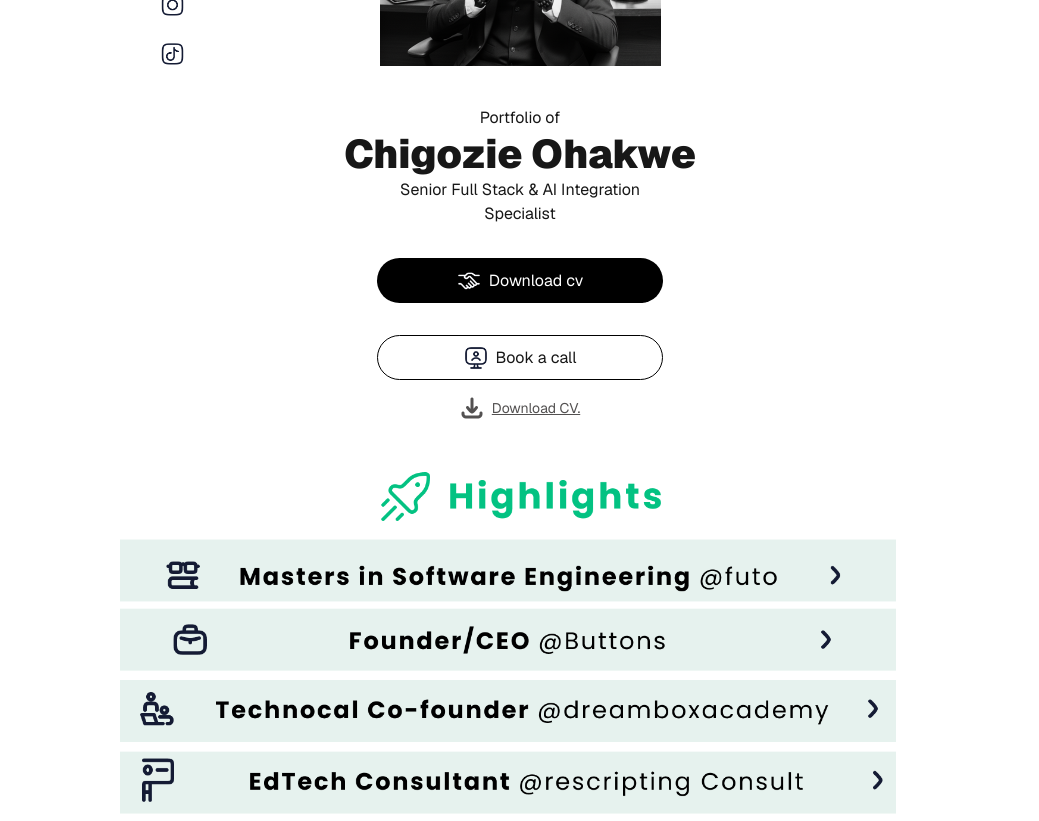
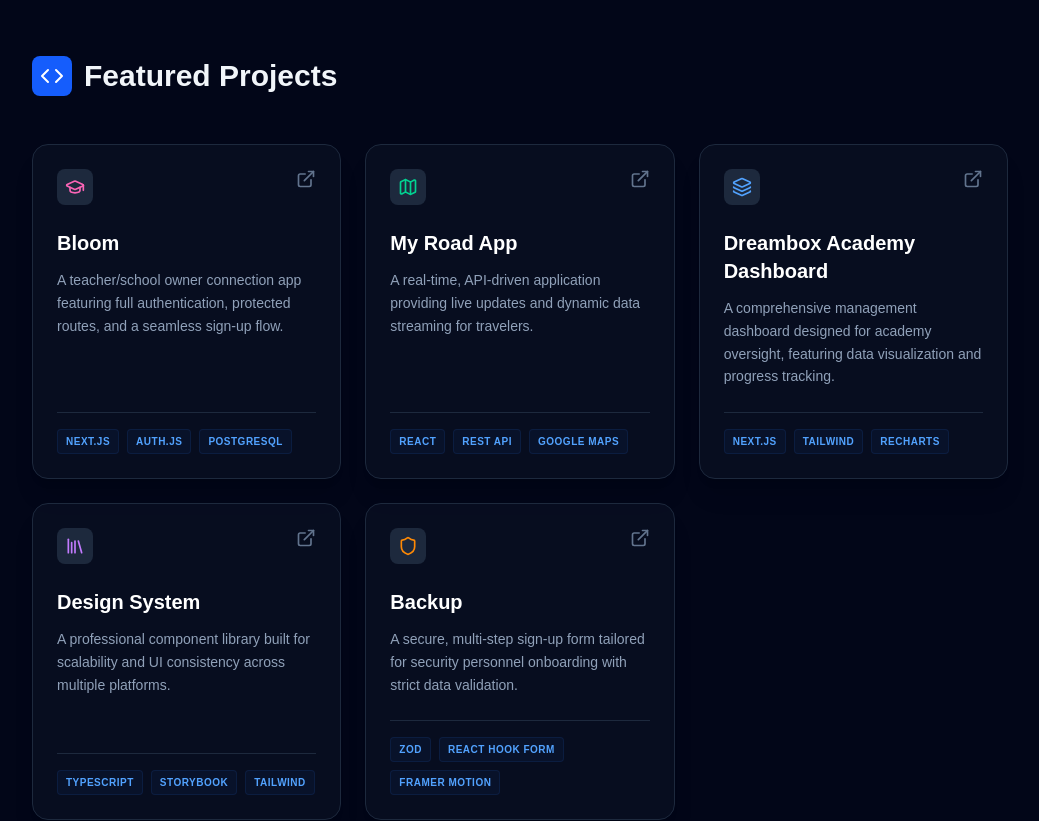
Before and after one commit to Ohakwechi/Ohakwechi-portfolio, a Next.js app: page / in a window 1280 px wide. Shown: the part 480-1301 px from the top of the page, without its empty margins (120-1159 px from the left). Built offline with nearby package versions, Linux system fonts and the light colour scheme.

Commit message:
revamped landing page

```diff
--- /dev/null
+++ b/app/ProjectData.js
@@ -0,0 +1,32 @@
+const projects = [
+  {
+    title: "Bloom",
+    description: "A marketplace for educators and school owners. Built with robust Auth, protected routes, and a dual-user dashboard system.",
+    tech: ["Next.js", "Firebase/Supabase", "Tailwind"],
+    link: "#"
+  },
+  {
+    title: "My Road App",
+    description: "Real-time navigation and traffic updates leveraging multiple third-party APIs for live data streaming.",
+    tech: ["React", "Socket.io", "Google Maps API"],
+    link: "#"
+  },
+  {
+    title: "Dreambox Academy Dashboard",
+    description: "An analytics-heavy dashboard for managing student progress and academy resources with high-performance data tables.",
+    tech: ["Next.js", "Recharts", "TypeScript"],
+    link: "#"
+  },
+  {
+    title: "Corporate Design System",
+    description: "A centralized, scalable component library built for consistency across multiple platforms and team collaboration.",
+    tech: ["Storybook", "Styled Components", "NPM"],
+    link: "#"
+  },
+  {
+    title: "Backup",
+    description: "A complex multi-step onboarding flow for security personnel, featuring state persistence and data validation.",
+    tech: ["React Hook Form", "Zod", "Framer Motion"],
+    link: "#"
+  }
+];
--- /dev/null
+++ b/app/components/ProjectSection.tsx
@@ -0,0 +1,97 @@
+import React from 'react';
+import { ExternalLink, Code, Layers, Shield, GraduationCap, Map, Library } from "lucide-react";
+
+// 1. The Data Array
+const projects = [
+  {
+    title: "Bloom",
+    description: "A teacher/school owner connection app featuring full authentication, protected routes, and a seamless sign-up flow.",
+    tech: ["Next.js", "Auth.js", "PostgreSQL"],
+    icon: <GraduationCap className="text-pink-400" size={20} />,
+    link: "#"
+  },
+  {
+    title: "My Road App",
+    description: "A real-time, API-driven application providing live updates and dynamic data streaming for travelers.",
+    tech: ["React", "Rest API", "Google Maps"],
+    icon: <Map className="text-emerald-400" size={20} />,
+    link: "#"
+  },
+  {
+    title: "Dreambox Academy Dashboard",
+    description: "A comprehensive management dashboard designed for academy oversight, featuring data visualization and progress tracking.",
+    tech: ["Next.js", "Tailwind", "Recharts"],
+    icon: <Layers className="text-blue-400" size={20} />,
+    link: "#"
+  },
+  {
+    title: "Design System",
+    description: "A professional component library built for scalability and UI consistency across multiple platforms.",
+    tech: ["TypeScript", "Storybook", "Tailwind"],
+    icon: <Library className="text-purple-400" size={20} />,
+    link: "#"
+  },
+  {
+    title: "Backup",
+    description: "A secure, multi-step sign-up form tailored for security personnel onboarding with strict data validation.",
+    tech: ["Zod", "React Hook Form", "Framer Motion"],
+    icon: <Shield className="text-orange-400" size={20} />,
+    link: "#"
+  }
+];
+
+// 2. The Component
+export default function ProjectGrid() {
+  return (
+    <section className="py-12 max-w-5xl mx-auto px-6">
+      <div className="flex items-center gap-3 mb-12">
+        <div className="h-10 w-10 bg-blue-600 rounded-lg flex items-center justify-center">
+          <Code className="text-white" size={24} />
+        </div>
+        <h2 className="text-3xl font-bold text-slate-100">Featured Projects</h2>
+      </div>
+
+      <div className="grid grid-cols-1 md:grid-cols-2 lg:grid-cols-3 gap-6">
+        {projects.map((project, index) => (
+          <div
+            key={index}
+            className="group flex flex-col p-6 bg-slate-900/40 border border-slate-800 rounded-2xl hover:border-blue-500/50 hover:bg-slate-900/80 transition-all duration-300 shadow-xl"
+          >
+            <div className="flex justify-between items-start mb-6">
+              <div className="p-2 bg-slate-800 rounded-lg">
+                {project.icon}
+              </div>
+              <a
+                href={project.link}
+                className="text-slate-500 hover:text-blue-400 transition-colors"
+                target="_blank"
+                rel="noopener noreferrer"
+              >
+                <ExternalLink size={20} />
+              </a>
+            </div>
+
+            <h3 className="text-xl font-bold text-white mb-3 group-hover:text-blue-400 transition-colors">
+              {project.title}
+            </h3>
+
+            <p className="text-slate-400 text-sm leading-relaxed mb-6 flex-grow">
+              {project.description}
+            </p>
+
+            <div className="flex flex-wrap gap-2 pt-4 border-t border-slate-800">
+              {project.tech.map((t) => (
+                <span
+                  key={t}
+                  className="px-2 py-1 text-[10px] uppercase tracking-wider font-semibold bg-blue-500/5 text-blue-400 rounded border border-blue-500/10"
+                >
+                  {t}
+                </span>
+              ))}
+            </div>
+          </div>
+        ))}
+      </div>
+    </section>
+  );
+}
--- /dev/null
+++ b/app/components/Ride.jsx
@@ -0,0 +1,25 @@
+import React from 'react'
+
+const Ride = () => {
+  return (
+    <div className='bg-[#D9D9D9] py-9 w-[420px] m-auto '>
+      <div className='m-auto items-center justify-center w-[357px]'>
+        <h1 className='text-[19px] '>1. Ride-Sharing App</h1>
+        <p className='text-[10px]'><span className='font-bold'>Role:</span> Lead Full Stack Developer</p>
+        <p className='text-[10px]'><span className='font-bold'>Technologies:</span> JavaScript, React, Node.js, MongoDB, Express.js, Tailwind CSS</p>
+        <p className='text-[10px]'><span className='font-bold'>Description: </span>I am currently leading the technical architecture and development of a robust ride-sharing platform for a state governor's office. This project focuses on building a secure, efficient, and reliable transportation service designed to scale.</p>
+
+        <div>
+            <span className='text-[10px] font-black'>Key Contributions:</span>
+            <ul className="list-outside text-[10px] list-disc">
+                <li><span className='font-black'>Architectural Design:</span> Designed the scalable and secure backend architecture, selecting a MongoDB database to handle a high volume of transactions and user data.</li>
+                <li><span className='font-black'>Real-time Tracking: </span>Implemented and optimized real-time location services for both drivers and passengers, ensuring transparency and safety through a seamless user experience.</li>
+                <li><span className='font-black'>Dynamic Fare Calculation:</span> Developed and refined a dynamic pricing algorithm based on real-time data, including distance, time, and demand.</li>
+            </ul>
+        </div>
+      </div>
+    </div>
+  )
+}
+
+export default Ride;
--- /dev/null
+++ b/app/data/projects.js
@@ -0,0 +1,32 @@
+const projects = [
+  {
+    title: "Bloom",
+    description: "A marketplace for educators and school owners. Built with robust Auth, protected routes, and a dual-user dashboard system.",
+    tech: ["Next.js", "Firebase/Supabase", "Tailwind"],
+    link: "#"
+  },
+  {
+    title: "My Road App",
+    description: "Real-time navigation and traffic updates leveraging multiple third-party APIs for live data streaming.",
+    tech: ["React", "Socket.io", "Google Maps API"],
+    link: "#"
+  },
+  {
+    title: "Dreambox Academy Dashboard",
+    description: "An analytics-heavy dashboard for managing student progress and academy resources with high-performance data tables.",
+    tech: ["Next.js", "Recharts", "TypeScript"],
+    link: "#"
+  },
+  {
+    title: "Corporate Design System",
+    description: "A centralized, scalable component library built for consistency across multiple platforms and team collaboration.",
+    tech: ["Storybook", "Styled Components", "NPM"],
+    link: "#"
+  },
+  {
+    title: "Backup",
+    description: "A complex multi-step onboarding flow for security personnel, featuring state persistence and data validation.",
+    tech: ["React Hook Form", "Zod", "Framer Motion"],
+    link: "#"
+  }
+];
--- a/app/page.tsx
+++ b/app/page.tsx
@@ -1,29 +1,34 @@
-// import Image from "next/image";
-import Hero from "./components/Hero";
-import Highlights from "./components/Highlights";
-import Nav from "./components/Nav";
-import Quotes from "./components/Quotes";
-import Technologies from "./components/Technologies";
-import ThemeToggle from "./components/ThemeToggle";
-// import Footer from "./components/Footer";
+import { Github, Twitter, Mail, ExternalLink } from "lucide-react";
+import ProjectSection from "./components/ProjectSection";
 
-export default function Home() {
+export default function Portfolio() {
   return (
+    <main className="min-h-screen bg-slate-950 text-slate-200 p-8 md:p-24">
+      {/* Hero Section */}
+      <section className="max-w-2xl mx-auto mb-16">
+        <h1 className="text-4xl font-bold mb-4 bg-gradient-to-r from-blue-400 to-emerald-400 bg-clip-text text-transparent">
+          Hi, I'm OHAKWECHI
+        </h1>
+        <p className="text-lg text-slate-400">
+          I am a Software Engineer dedicated to building applications that bridge the gap between complex logic and seamless user experiences.
 
+My work ranges from architecting centralized design systems to developing secure, multi-step onboarding flows for high-stakes industries like security. I thrive on the challenge of integrating real-time APIs and building robust authentication systems that keep data safe and accessible.
 
-    <div className="font-sans min-h-screen px-8 pb-20 gap-16 ">
-      <main className="flex flex-col gap-[32px] m-auto max-w-[800px]">
+Whether it's connecting teachers through Bloom or visualizing data for Dreambox Academy, I focus on writing scalable code that solves real-world problems.
+        </p>
 
-        <Nav />
-        <ThemeToggle />
-       <Hero />
+        <div className="flex gap-4 mt-6">
+          <a href="https://github.com/yourusername" className="hover:text-blue-400"><Github /></a>
+          <a href="https://twitter.com/yourusername" className="hover:text-blue-400"><Twitter /></a>
+          <a href="mailto:youremail@example.com" className="hover:text-blue-400"><Mail /></a>
+        </div>
+      </section>
 
-       <Highlights  />
-       <Technologies />
-       <Quotes />
-      </main>
-      {/* <Footer /> */}
-    </div>
+      {/* Projects Section */}
+      <section className="max-w-2xl mx-auto">
 
+      </section>
+      <ProjectSection />
+    </main>
   );
 }
--- a/package.json
+++ b/package.json
@@ -9,6 +9,7 @@
     "lint": "eslint"
   },
   "dependencies": {
+    "lucide-react": "^0.562.0",
     "next": "15.5.4",
     "next-themes": "^0.4.6",
     "react": "19.1.0",
```
Also changed, not shown: 1 other file (tests, documents, lock files or other folders).
